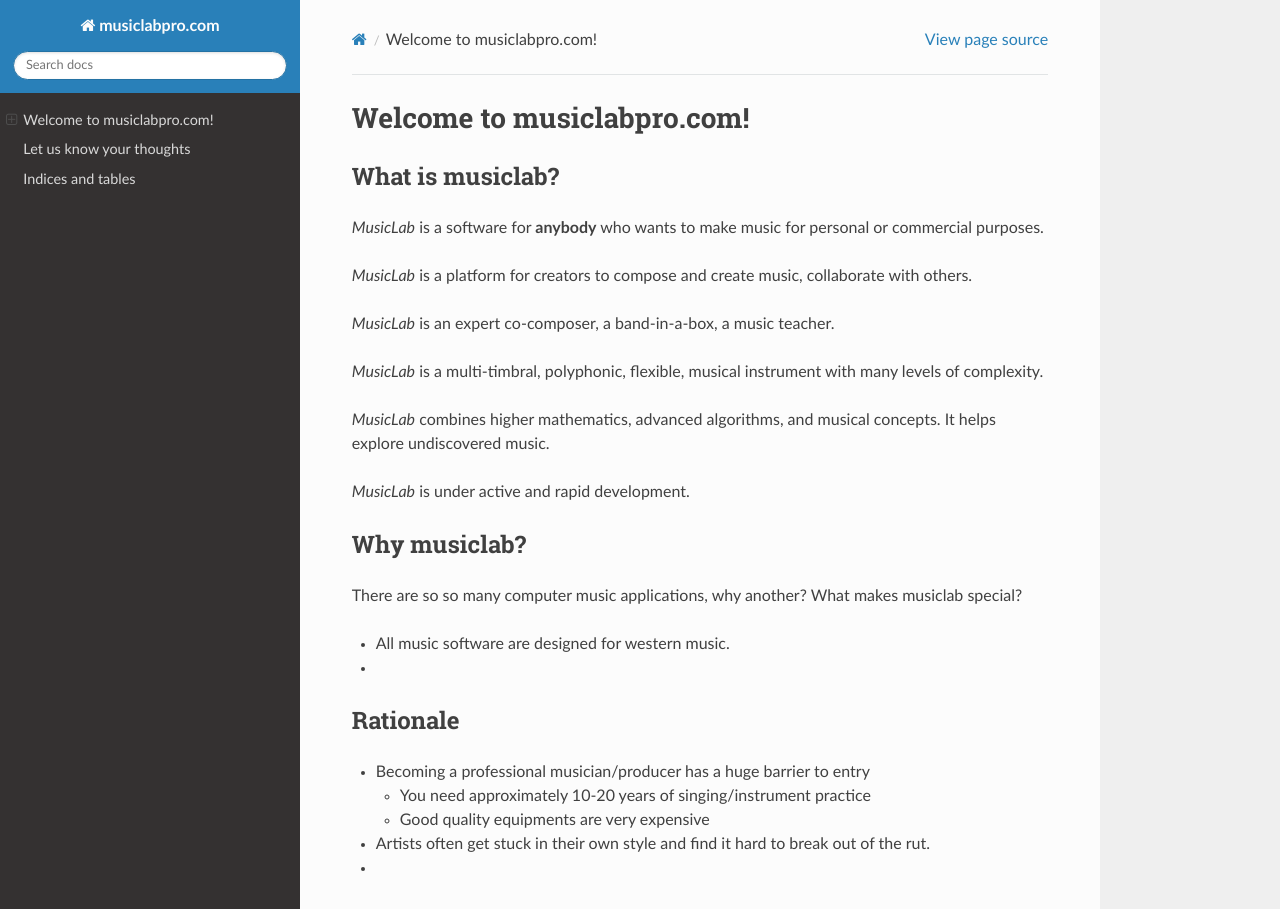
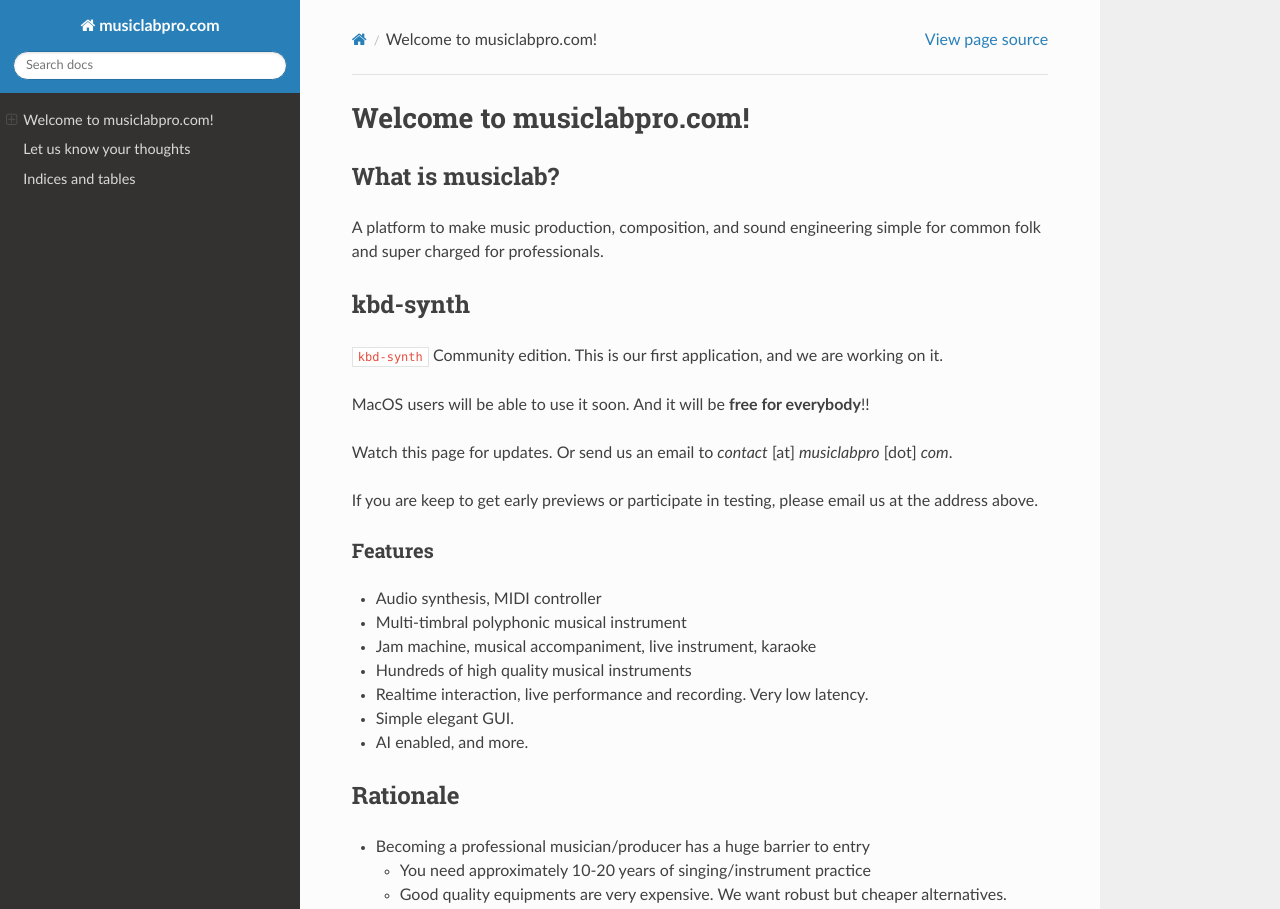
Before and after one commit to musiclabpro/musiclabpro.github.io, a Sphinx documentation site: the page built from source/index.rst, in a window 1280 px wide and 1400 px high. Shown: the top 909 px of the window. Built offline with Sphinx 7.4.7 and the Read the Docs theme 3.1.0, drawn with Linux system fonts in a browser that asks for light colours; some of the changed text lies outside the part shown.

Commit message:
latest update

```diff
--- a/source/index.rst
+++ b/source/index.rst
@@ -13,26 +13,35 @@
 What is musiclab?
 +++++++++++++++++
 
-`MusicLab` is a software for **anybody** who wants to make music for personal or commercial purposes.
+A platform to make music production, composition, and sound engineering simple for common folk and super charged for professionals.
 
-`MusicLab` is a platform for creators to compose and create music, collaborate with others.
+kbd-synth
++++++++++
 
-`MusicLab` is an expert co-composer, a band-in-a-box, a music teacher.
+``kbd-synth`` Community edition. This is our first application, and we are working on it.
 
-`MusicLab` is a multi-timbral, polyphonic, flexible, musical instrument with many levels of complexity.
+MacOS users will be able to use it soon. And it will be **free for everybody**!!
 
-`MusicLab` combines higher mathematics, advanced algorithms, and musical concepts. It helps explore undiscovered music.
+Watch this page for updates. Or send us an email to `contact` [at] `musiclabpro` [dot] `com`.
 
-`MusicLab` is under active and rapid development.
+If you are keep to get early previews or participate in testing, please email us at the address above.
 
-Why musiclab?
-+++++++++++++
+Features
+--------
 
-There are so so many computer music applications, why another? What makes musiclab special?
+- Audio synthesis, MIDI controller
 
-- All music software are designed for western music.
+- Multi-timbral polyphonic musical instrument
 
--
+- Jam machine, musical accompaniment, live instrument, karaoke
+
+- Hundreds of high quality musical instruments
+
+- Realtime interaction, live performance and recording. Very low latency.
+
+- Simple elegant GUI.
+
+- AI enabled, and more.
 
 Rationale
 +++++++++
@@ -41,11 +50,13 @@
 
   - You need approximately 10-20 years of singing/instrument practice
 
-  - Good quality equipments are very expensive
+  - Good quality equipments are very expensive. We want robust but cheaper alternatives.
 
 - Artists often get stuck in their own style and find it hard to break out of the rut.
 
--
+- We travel a lot. It's hard to carry around equipment, but we often carry around a laptop. Inspiration can strike anytime.
+
+- We want to take a 10 minute break and play some musical tunes, learn about scales, develop ear for intervals.
 
 Let us know your thoughts
 ===========================
```
Also changed, not shown: 14 other files.
